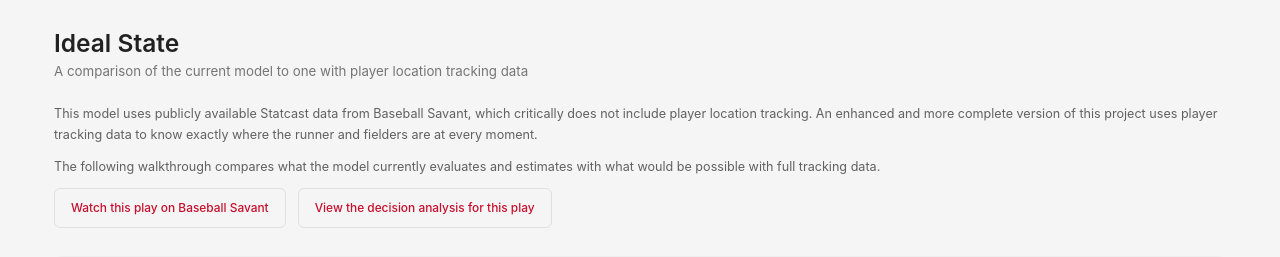
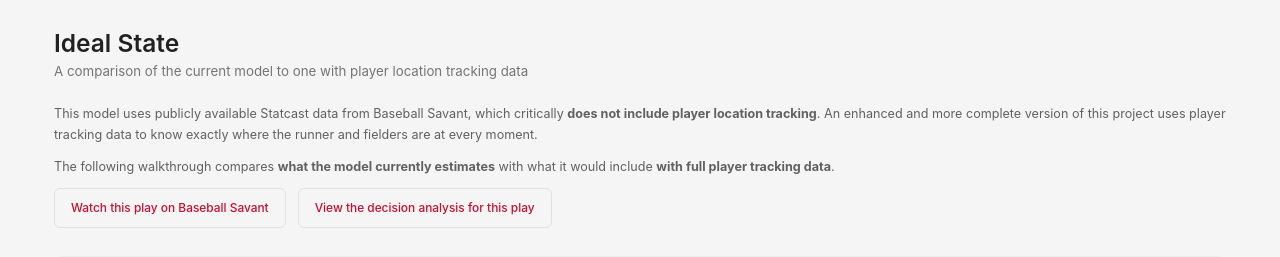
Before and after one commit to jscherl121/third-base-coach-baseball-savant, a Flask app: page /ideal-state in a window 1280 px wide. Shown: the part 56-313 px from the top of the page. Run offline with Flask 2, Linux system fonts and the light colour scheme.

Commit message:
Update intro text formatting on Ideal State page
- Bold "does not include player location tracking"
- Bold "what the model currently estimates"
- Bold "with full player tracking data"
- Simplify sentence structure

Co-Authored-By: Claude Opus 4.5 <noreply@anthropic.com>

```diff
--- a/webapp/templates/ideal_state.html
+++ b/webapp/templates/ideal_state.html
@@ -155,11 +155,11 @@
         </div>
 
         <p class="intro-text">
-            This model uses publicly available Statcast data from Baseball Savant, which critically does not include player location tracking. An enhanced and more complete version of this project uses player tracking data to know exactly where the runner and fielders are at every moment.
+            This model uses publicly available Statcast data from Baseball Savant, which critically <strong>does not include player location tracking</strong>. An enhanced and more complete version of this project uses player tracking data to know exactly where the runner and fielders are at every moment.
         </p>
 
         <p class="intro-text">
-            The following walkthrough compares what the model currently evaluates and estimates with what would be possible with full tracking data.
+            The following walkthrough compares <strong>what the model currently estimates</strong> with what it would include <strong>with full player tracking data</strong>.
         </p>
 
         <div style="display: flex; gap: 12px; flex-wrap: wrap; margin-bottom: var(--space-6);">
```
